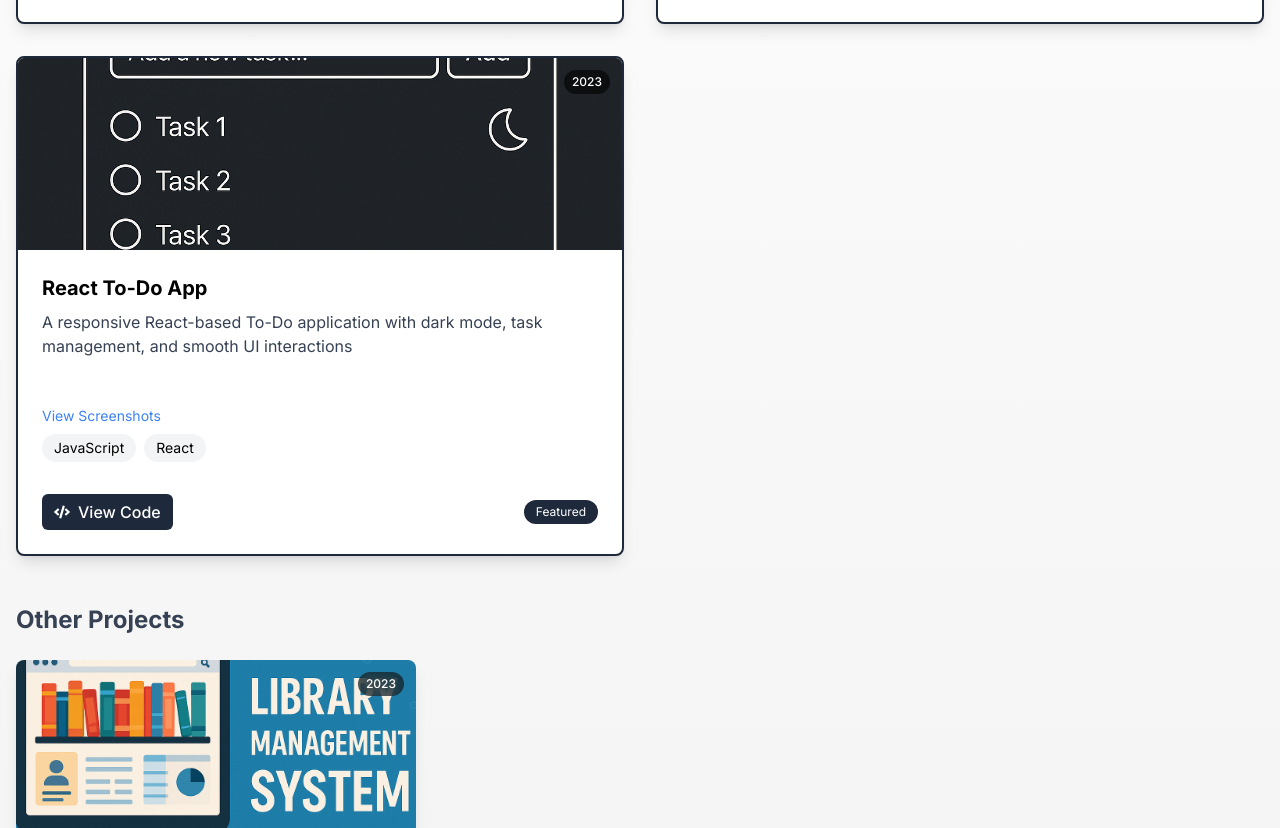
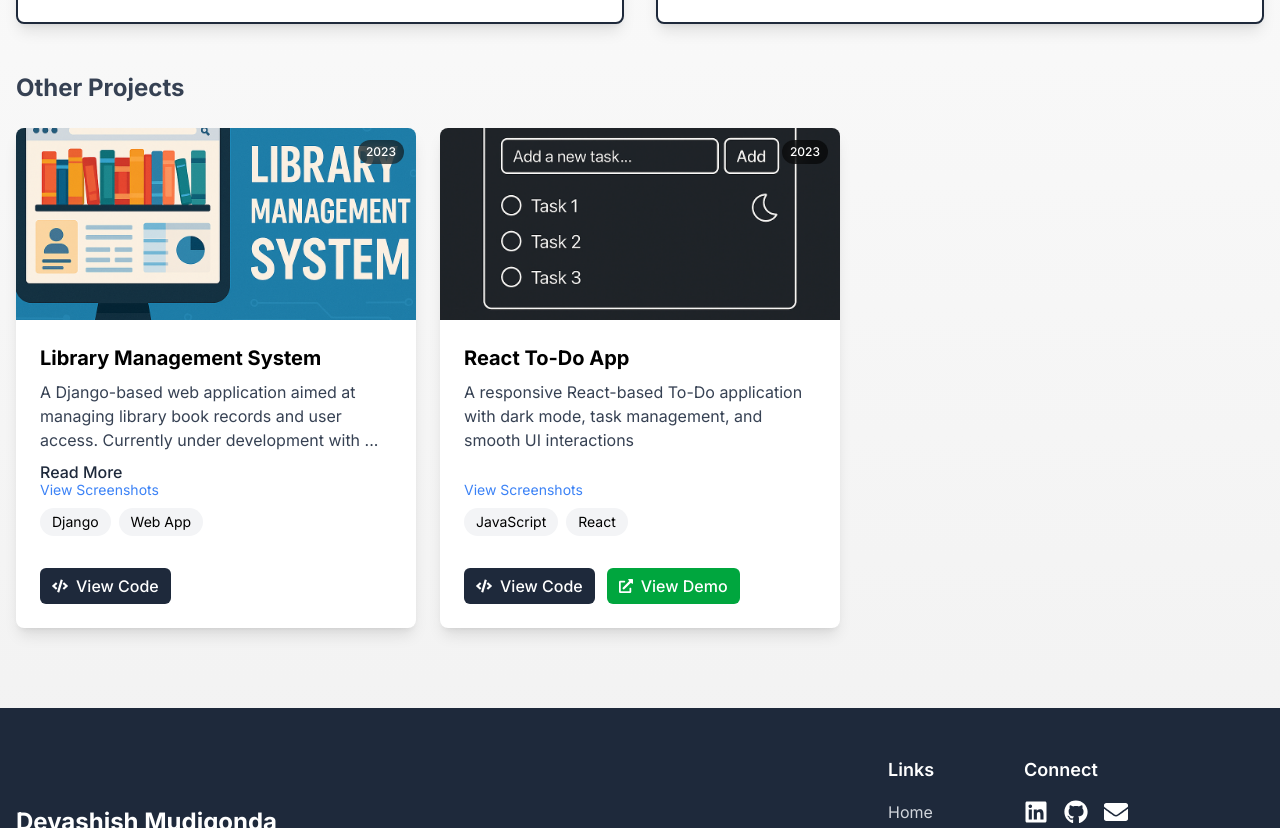
Before and after one commit to mudigondahimanshu/Himanshu_Mudigonda_Portfolio, a Next.js app: page /projects in a window 1280 px wide. Shown: the part 820-1648 px from the top of the page. Built offline with nearby package versions, Linux system fonts and the light colour scheme.

Commit message:
Add demo URL

```diff
--- a/src/data/projects.js
+++ b/src/data/projects.js
@@ -72,7 +72,8 @@ export const projectsData = [
     ],
     technologies: ["JavaScript", "React"],
     codeUrl: "https://github.com/devashishmudigonda/ToDo-List-react",
-    featured: true,
+    demoUrl: "https://to-do-list-react-app-lyart.vercel.app/",
+    featured: false,
     tags: ["javascript", "react"],
     year: "2023"
   },
```
